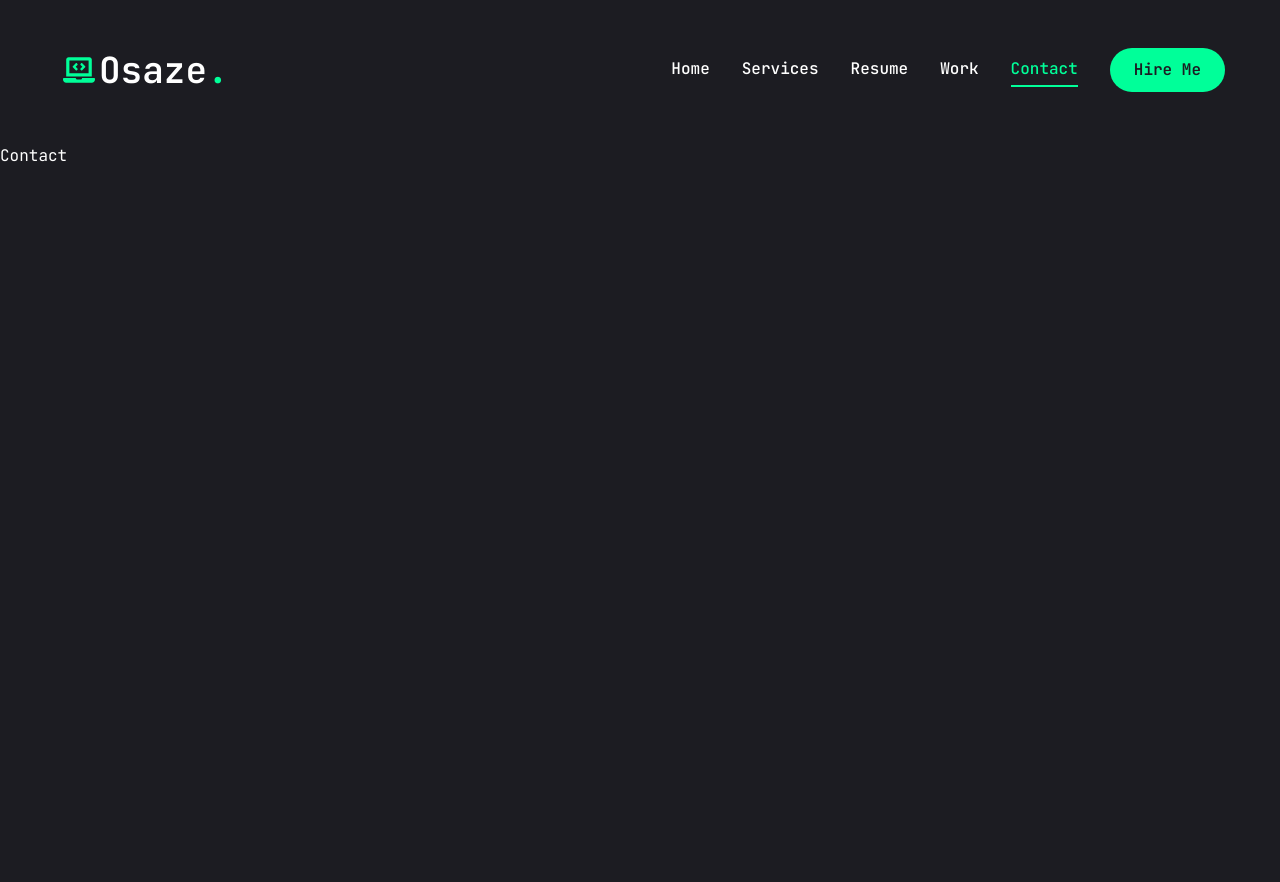
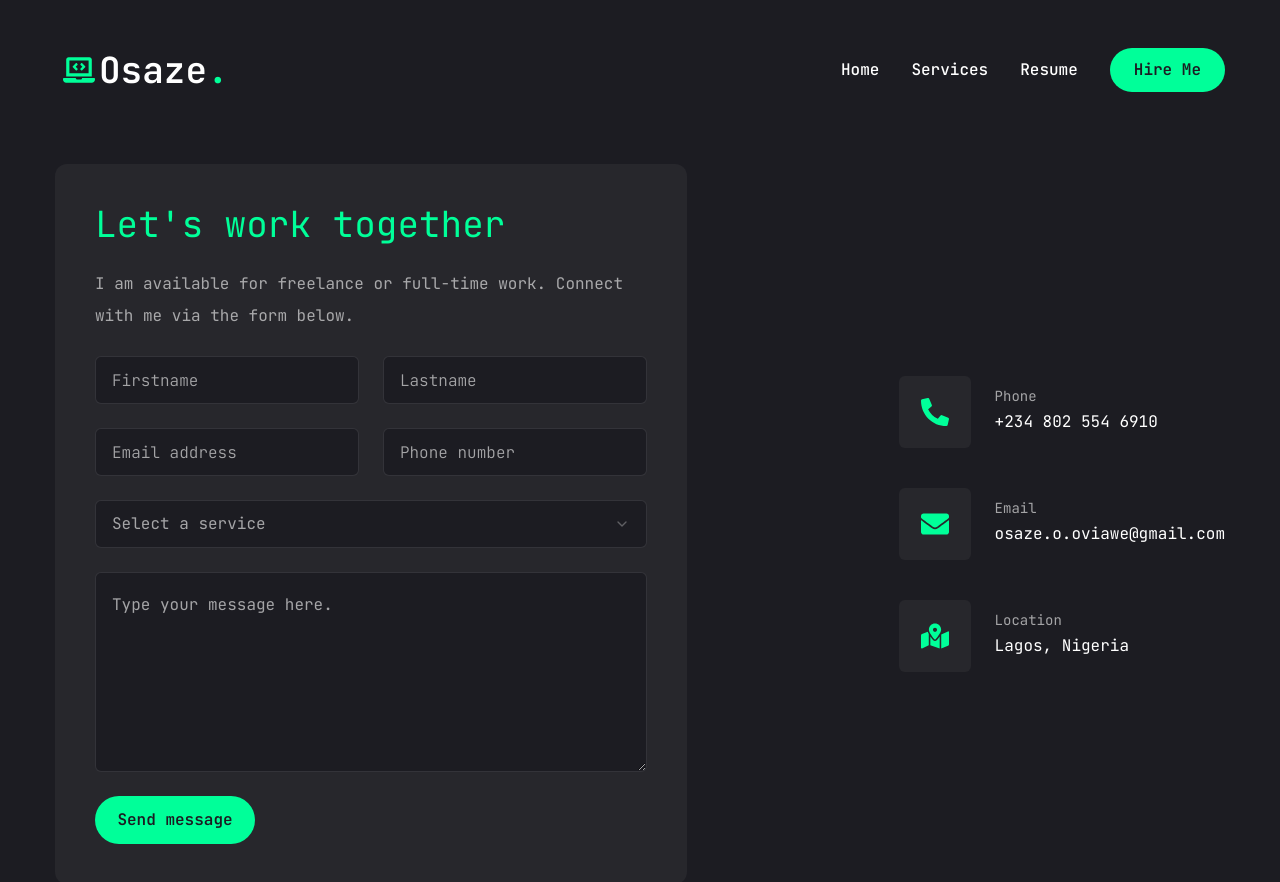
Before and after one commit to BigSazz/osaze-porfolio, a Next.js app: page /contact in a window 1280 px wide. Shown: the top 882 px of the page. Before the commit the page ends 800 px from the top, so only its background shows below. Built offline with nearby package versions, Linux system fonts and the light colour scheme.

Commit message:
- update

```diff
--- a/app/contact/page.tsx
+++ b/app/contact/page.tsx
@@ -1,8 +1,122 @@
+"use client";
+
+import { Button } from "@/components/ui/button";
+import { Input } from "@/components/ui/input";
+import { Textarea } from "@/components/ui/textarea";
+
+import {
+  Select,
+  SelectContent,
+  SelectGroup,
+  SelectItem,
+  SelectLabel,
+  SelectTrigger,
+  SelectValue,
+} from "@/components/ui/select";
+
+import { FaPhoneAlt, FaEnvelope, FaMapMarkedAlt } from "react-icons/fa";
+import { motion } from "framer-motion";
+
+const info = [
+  {
+    icon: <FaPhoneAlt />,
+    title: "Phone",
+    value: "+234 802 554 6910",
+  },
+  {
+    icon: <FaEnvelope />,
+    title: "Email",
+    value: "osaze.o.oviawe@gmail.com",
+  },
+  {
+    icon: <FaMapMarkedAlt />,
+    title: "Location",
+    value: "Lagos, Nigeria",
+  },
+];
+
 const Contact = () => {
   return (
-    <div>
-      <h1>Contact</h1>
-    </div>
+    <motion.section
+      initial={{ opacity: 0 }}
+      animate={{
+        opacity: 1,
+        transition: {
+          delay: 0.4,
+          duration: 0.4,
+          ease: "easeIn",
+        },
+      }}
+      className="py-6"
+    >
+      <div className="container mx-auto">
+        <div className="flex flex-col xl:flex-row gap-[30px]">
+          {/*form*/}
+          <div className="xl:w-[54%] order-2 xl:order-none">
+            <form className="flex flex-col gap-6 p-10 bg-[#27272c] rounded-xl">
+              <h3 className="text-4xl text-accent">Let's work together</h3>
+              <p className="text-white/60">
+                I am available for freelance or full-time work. Connect with me
+                via the form below.
+              </p>
+              {/*input*/}
+              <div className="grid grid-cols-1 md:grid-cols-2 gap-6">
+                <Input type="firstname" placeholder="Firstname" />
+                <Input type="lastname" placeholder="Lastname" />
+                <Input type="email" placeholder="Email address" />
+                <Input type="phone" placeholder="Phone number" />
+              </div>
+              {/*select*/}
+              <Select>
+                <SelectTrigger className="w-full">
+                  <SelectValue placeholder="Select a service" />
+                </SelectTrigger>
+                <SelectContent>
+                  <SelectGroup>
+                    <SelectLabel>Select a services</SelectLabel>
+                    <SelectItem value="web_development">
+                      Web Development
+                    </SelectItem>
+                    <SelectItem value="api_integration">
+                      Api Integration
+                    </SelectItem>
+                    <SelectItem value="e_commerce">E-Commerce</SelectItem>
+                    <SelectItem value="wed_performance_optimizationo">
+                      Web Performance Optimization
+                    </SelectItem>
+                  </SelectGroup>
+                </SelectContent>
+              </Select>
+              {/*textarea*/}
+              <Textarea
+                className="h-[200px]"
+                placeholder="Type your message here."
+              />
+              {/*button*/}
+              <Button size="md" className="max-w-40">
+                Send message
+              </Button>
+            </form>
+          </div>
+          {/*contact info*/}
+          <div className="flex-1 flex items-center xl:justify-end order-1 xl:order-none mb-8 xl:mb-0">
+            <ul className="flex flex-col gap-10">
+              {info.map((item, index) => (
+                <li key={index} className="flex items-center gap-6">
+                  <div className="w-[52px] h-[52px] xl:w-[72px] xl:h-[72px] bg-[#27272c] rounded-md flex items-center justify-center">
+                    <span className="text-accent text-[28px]">{item.icon}</span>
+                  </div>
+                  <div className="flex-1">
+                    <h5 className="text-sm text-white/60">{item.title}</h5>
+                    <p className="text-white">{item.value}</p>
+                  </div>
+                </li>
+              ))}
+            </ul>
+          </div>
+        </div>
+      </div>
+    </motion.section>
   );
 };
 
--- a/app/page.tsx
+++ b/app/page.tsx
@@ -25,7 +25,7 @@
             </h1>
             <p className="max-w-[500px] mb-4 text-white/60">
               I specialize in building and optimizing user-centric web
-              applications with over 4 years of experience in React and Next.js.
+              applications with over 5 years of experience in React and Next.js.
               I have a strong track record of improving user experiences and
               website performance.
             </p>
@@ -41,7 +41,7 @@
                 size="lg"
                 className="uppercase flex items-center gap-2"
               >
-                <Link href="/assets/Osaze-Oviawe-Resume-2024.pdf">
+                <Link href="/assets/Osaze-Oviawe-Resume-2025.pdf">
                   <span>Download CV</span>
                 </Link>
                 <FiDownload className="size-4" />
--- a/app/resume/page.tsx
+++ b/app/resume/page.tsx
@@ -41,8 +41,8 @@
   goal: "Aspiring to work on more innovative projects that challenge my skills and contribute to impactful digital experiences.",
   info: [
     { fieldName: "Name", filedValue: "Osaze Oviawe" },
-    { fieldName: "Phone", filedValue: "+2348025546910" },
-    { fieldName: "Experience", filedValue: "4+ Years" },
+    { fieldName: "Phone", filedValue: "+234 802 554 6910" },
+    { fieldName: "Experience", filedValue: "5+ Years" },
     { fieldName: "Nationality", filedValue: "Nigerian" },
     { fieldName: "Email", filedValue: "osaze.o.oviawe@gmail.com" },
     { fieldName: "Freelance", filedValue: "Available" },
@@ -55,22 +55,31 @@
   icon: <FaBriefcase />,
   title: "My Experience",
   description:
-    "I bring over 4 years of expertise as a Frontend Developer, focusing on React and Next.js to create user-centric web applications. With a proven track record in enhancing user experiences and optimizing website performance, I excel in collaborating with cross-functional teams to deliver scalable solutions. Here are highlights from my journey:",
+    "I bring over 5 years of expertise as a Frontend Developer, focusing on React and Next.js to create user-centric web applications. With a proven track record in enhancing user experiences and optimizing website performance, I excel in collaborating with cross-functional teams to deliver scalable solutions. Here are highlights from my journey:",
   items: [
     {
       company: "Sendbox Software Technologies",
       position: "Frontend Developer",
       duration: "2020 - Present",
+      type: "Full-time",
+    },
+    {
+      company: "Conjure",
+      position: "Frontend Developer",
+      duration: "2024 - 2025",
+      type: "Contract",
     },
     {
       company: "EverySell",
       position: "Frontend Developer",
       duration: "2021 - 2022",
+      type: "Contract",
     },
     {
       company: "Microsmart Solutions Ltd",
       position: "Frontend Developer",
       duration: "2019 - 2020",
+      type: "Full-time",
     },
   ],
 };
@@ -156,7 +165,7 @@
       animate={{
         opacity: 1,
         transition: {
-          delay: 2.4,
+          delay: 0.4,
           duration: 0.4,
           ease: "easeIn",
         },
@@ -184,21 +193,25 @@
                 <p className="max-w-[600px] text-white/60 mx-auto xl:mx-0">
                   {experience.description}
                 </p>
-                <ScrollArea className="h-[400px]">
+                <ScrollArea className="h-[450px]">
                   <ul className="grid grid-cols-1 lg:grid-cols-2 gap-[30px]">
                     {experience.items.map((item, idx) => {
                       return (
                         <li
                           key={idx}
-                          className="bg-[#232329] h-[184px] py-6 px-10 rounded-xl flex flex-col justify-center items-center lg:items-start gap-1"
+                          className="bg-[#232329] h-[200px] py-10 px-10 rounded-xl flex flex-col justify-center items-center lg:items-start gap-1"
                         >
-                          <span className="text-accent">{item.duration}</span>
-                          <h3 className="text-xl max-w-[260px] min-h-[60px] text-center lg:text-left">
-                            {item.position}
-                          </h3>
+                          <>
+                            <span className="text-accent">{item.duration}</span>
+                            <h3 className="text-xl max-w-[260px] min-h-[60px] text-center lg:text-left">
+                              {item.position}
+                            </h3>
+                          </>
                           <div className="flex items-center gap-3">
                             <span className="w-[6px] h-[6px] rounded-full bg-accent"></span>
-                            <p className="text-white/60">{item.company}</p>
+                            <p className="text-white/60">
+                              {item.company} - {item.type}
+                            </p>
                           </div>
                         </li>
                       );
--- a/app/services/page.tsx
+++ b/app/services/page.tsx
@@ -43,7 +43,7 @@
           initial={{ opacity: 0 }}
           animate={{
             opacity: 1,
-            transition: { delay: 2.4, duration: 0.4, ease: "easeIn" },
+            transition: { delay: 0.4, duration: 0.4, ease: "easeIn" },
           }}
           className="grid grid-cols-1 md:grid-cols-2 gap-[60px]"
         >
--- a/app/work/page.tsx
+++ b/app/work/page.tsx
@@ -79,7 +79,7 @@
       initial={{ opacity: 0 }}
       animate={{
         opacity: 1,
-        transition: { delay: 2.4, duration: 0.4, ease: "easeIn" },
+        transition: { delay: 0.4, duration: 0.4, ease: "easeIn" },
       }}
       className="min-h-[80vh] flex flex-col justify-center py-12 xl:px-0"
     >
--- a/components/DesktopNav.tsx
+++ b/components/DesktopNav.tsx
@@ -17,14 +17,14 @@
     name: "Resume",
     path: "/resume",
   },
-  {
-    name: "Work",
-    path: "/work",
-  },
-  {
-    name: "Contact",
-    path: "/contact",
-  },
+  // {
+  //   name: "Work",
+  //   path: "/work",
+  // },
+  // {
+  //   name: "Contact",
+  //   path: "/contact",
+  // },
 ];
 
 export const DesktopNav = () => {
--- a/components/Stats.tsx
+++ b/components/Stats.tsx
@@ -5,7 +5,7 @@
 
 const stats = [
   {
-    num: 4,
+    num: 5,
     text: "+ Years of Experience",
   },
   {
--- a/components/ui/input.tsx
+++ b/components/ui/input.tsx
@@ -1,6 +1,6 @@
-import * as React from "react"
+import * as React from "react";
 
-import { cn } from "@/lib/utils"
+import { cn } from "@/lib/utils";
 
 export interface InputProps
   extends React.InputHTMLAttributes<HTMLInputElement> {}
@@ -11,15 +11,15 @@
       <input
         type={type}
         className={cn(
-          "flex h-10 w-full rounded-md border border-slate-200 bg-white px-3 py-2 text-sm ring-offset-white file:border-0 file:bg-transparent file:text-sm file:font-medium placeholder:text-slate-500 focus-visible:outline-none focus-visible:ring-2 focus-visible:ring-slate-950 focus-visible:ring-offset-2 disabled:cursor-not-allowed disabled:opacity-50 dark:border-slate-800 dark:bg-slate-950 dark:ring-offset-slate-950 dark:placeholder:text-slate-400 dark:focus-visible:ring-slate-300",
-          className
+          "flex h-[48px] rounded-md border border-white/10 outline-none focus:ring-2 focus:ring-accent focus:ring-opacity-50 font-light bg-primary px-4 py-5 text-base placeholder:text-white/60",
+          className,
         )}
         ref={ref}
         {...props}
       />
-    )
-  }
-)
-Input.displayName = "Input"
+    );
+  },
+);
+Input.displayName = "Input";
 
-export { Input }
+export { Input };
--- a/components/ui/select.tsx
+++ b/components/ui/select.tsx
@@ -1,16 +1,16 @@
-"use client"
+"use client";
 
-import * as React from "react"
-import * as SelectPrimitive from "@radix-ui/react-select"
-import { Check, ChevronDown, ChevronUp } from "lucide-react"
+import * as React from "react";
+import * as SelectPrimitive from "@radix-ui/react-select";
+import { Check, ChevronDown, ChevronUp } from "lucide-react";
 
-import { cn } from "@/lib/utils"
+import { cn } from "@/lib/utils";
 
-const Select = SelectPrimitive.Root
+const Select = SelectPrimitive.Root;
 
-const SelectGroup = SelectPrimitive.Group
+const SelectGroup = SelectPrimitive.Group;
 
-const SelectValue = SelectPrimitive.Value
+const SelectValue = SelectPrimitive.Value;
 
 const SelectTrigger = React.forwardRef<
   React.ElementRef<typeof SelectPrimitive.Trigger>,
@@ -19,8 +19,8 @@
   <SelectPrimitive.Trigger
     ref={ref}
     className={cn(
-      "flex h-10 w-full items-center justify-between rounded-md border border-slate-200 bg-white px-3 py-2 text-sm ring-offset-white placeholder:text-slate-500 focus:outline-none focus:ring-2 focus:ring-slate-950 focus:ring-offset-2 disabled:cursor-not-allowed disabled:opacity-50 [&>span]:line-clamp-1 dark:border-slate-800 dark:bg-slate-950 dark:ring-offset-slate-950 dark:placeholder:text-slate-400 dark:focus:ring-slate-300",
-      className
+      "flex h-[48px] w-full items-center justify-between rounded-md border border-white/10 bg-primary px-4 py-5 text-base text-white/60 placeholder:text-white/10 outline-none focus:ring-2 focus:ring-accent focus:ring-opacity-50",
+      className,
     )}
     {...props}
   >
@@ -29,8 +29,8 @@
       <ChevronDown className="h-4 w-4 opacity-50" />
     </SelectPrimitive.Icon>
   </SelectPrimitive.Trigger>
-))
-SelectTrigger.displayName = SelectPrimitive.Trigger.displayName
+));
+SelectTrigger.displayName = SelectPrimitive.Trigger.displayName;
 
 const SelectScrollUpButton = React.forwardRef<
   React.ElementRef<typeof SelectPrimitive.ScrollUpButton>,
@@ -40,14 +40,14 @@
     ref={ref}
     className={cn(
       "flex cursor-default items-center justify-center py-1",
-      className
+      className,
     )}
     {...props}
   >
     <ChevronUp className="h-4 w-4" />
   </SelectPrimitive.ScrollUpButton>
-))
-SelectScrollUpButton.displayName = SelectPrimitive.ScrollUpButton.displayName
+));
+SelectScrollUpButton.displayName = SelectPrimitive.ScrollUpButton.displayName;
 
 const SelectScrollDownButton = React.forwardRef<
   React.ElementRef<typeof SelectPrimitive.ScrollDownButton>,
@@ -57,15 +57,15 @@
     ref={ref}
     className={cn(
       "flex cursor-default items-center justify-center py-1",
-      className
+      className,
     )}
     {...props}
   >
     <ChevronDown className="h-4 w-4" />
   </SelectPrimitive.ScrollDownButton>
-))
+));
 SelectScrollDownButton.displayName =
-  SelectPrimitive.ScrollDownButton.displayName
+  SelectPrimitive.ScrollDownButton.displayName;
 
 const SelectContent = React.forwardRef<
   React.ElementRef<typeof SelectPrimitive.Content>,
@@ -75,10 +75,10 @@
     <SelectPrimitive.Content
       ref={ref}
       className={cn(
-        "relative z-50 max-h-96 min-w-[8rem] overflow-hidden rounded-md border border-slate-200 bg-white text-slate-950 shadow-md data-[state=open]:animate-in data-[state=closed]:animate-out data-[state=closed]:fade-out-0 data-[state=open]:fade-in-0 data-[state=closed]:zoom-out-95 data-[state=open]:zoom-in-95 data-[side=bottom]:slide-in-from-top-2 data-[side=left]:slide-in-from-right-2 data-[side=right]:slide-in-from-left-2 data-[side=top]:slide-in-from-bottom-2 dark:border-slate-800 dark:bg-slate-950 dark:text-slate-50",
+        "relative z-50 max-h-96 min-w-[8rem] overflow-hidden rounded-md border border-white/10 bg-primary text-white shadow-md data-[state=open]:animate-in data-[state=closed]:animate-out data-[state=closed]:fade-out-0 data-[state=open]:fade-in-0 data-[state=closed]:zoom-out-95 data-[state=open]:zoom-in-95 data-[side=bottom]:slide-in-from-top-2 data-[side=left]:slide-in-from-right-2 data-[side=right]:slide-in-from-left-2 data-[side=top]:slide-in-from-bottom-2 dark:border-slate-800 dark:bg-slate-950 dark:text-slate-50",
         position === "popper" &&
           "data-[side=bottom]:translate-y-1 data-[side=left]:-translate-x-1 data-[side=right]:translate-x-1 data-[side=top]:-translate-y-1",
-        className
+        className,
       )}
       position={position}
       {...props}
@@ -88,7 +88,7 @@
         className={cn(
           "p-1",
           position === "popper" &&
-            "h-[var(--radix-select-trigger-height)] w-full min-w-[var(--radix-select-trigger-width)]"
+            "h-[var(--radix-select-trigger-height)] w-full min-w-[var(--radix-select-trigger-width)]",
         )}
       >
         {children}
@@ -96,8 +96,8 @@
       <SelectScrollDownButton />
     </SelectPrimitive.Content>
   </SelectPrimitive.Portal>
-))
-SelectContent.displayName = SelectPrimitive.Content.displayName
+));
+SelectContent.displayName = SelectPrimitive.Content.displayName;
 
 const SelectLabel = React.forwardRef<
   React.ElementRef<typeof SelectPrimitive.Label>,
@@ -108,8 +108,8 @@
     className={cn("py-1.5 pl-8 pr-2 text-sm font-semibold", className)}
     {...props}
   />
-))
-SelectLabel.displayName = SelectPrimitive.Label.displayName
+));
+SelectLabel.displayName = SelectPrimitive.Label.displayName;
 
 const SelectItem = React.forwardRef<
   React.ElementRef<typeof SelectPrimitive.Item>,
@@ -118,8 +118,8 @@
   <SelectPrimitive.Item
     ref={ref}
     className={cn(
-      "relative flex w-full cursor-default select-none items-center rounded-sm py-1.5 pl-8 pr-2 text-sm outline-none focus:bg-slate-100 focus:text-slate-900 data-[disabled]:pointer-events-none data-[disabled]:opacity-50 dark:focus:bg-slate-800 dark:focus:text-slate-50",
-      className
+      "relative flex w-full cursor-default select-none items-center rounded-sm py-1.5 pl-8 pr-2 text-sm outline-none focus:bg-accent focus:text-primary data-[disabled]:pointer-events-none data-[disabled]:opacity-50 dark:focus:bg-slate-800 dark:focus:text-slate-50",
+      className,
     )}
     {...props}
   >
@@ -131,8 +131,8 @@
 
     <SelectPrimitive.ItemText>{children}</SelectPrimitive.ItemText>
   </SelectPrimitive.Item>
-))
-SelectItem.displayName = SelectPrimitive.Item.displayName
+));
+SelectItem.displayName = SelectPrimitive.Item.displayName;
 
 const SelectSeparator = React.forwardRef<
   React.ElementRef<typeof SelectPrimitive.Separator>,
@@ -143,8 +143,8 @@
     className={cn("-mx-1 my-1 h-px bg-slate-100 dark:bg-slate-800", className)}
     {...props}
   />
-))
-SelectSeparator.displayName = SelectPrimitive.Separator.displayName
+));
+SelectSeparator.displayName = SelectPrimitive.Separator.displayName;
 
 export {
   Select,
@@ -157,4 +157,4 @@
   SelectSeparator,
   SelectScrollUpButton,
   SelectScrollDownButton,
-}
+};
--- a/components/ui/textarea.tsx
+++ b/components/ui/textarea.tsx
@@ -1,6 +1,6 @@
-import * as React from "react"
+import * as React from "react";
 
-import { cn } from "@/lib/utils"
+import { cn } from "@/lib/utils";
 
 export interface TextareaProps
   extends React.TextareaHTMLAttributes<HTMLTextAreaElement> {}
@@ -10,15 +10,15 @@
     return (
       <textarea
         className={cn(
-          "flex min-h-[80px] w-full rounded-md border border-slate-200 bg-white px-3 py-2 text-sm ring-offset-white placeholder:text-slate-500 focus-visible:outline-none focus-visible:ring-2 focus-visible:ring-slate-950 focus-visible:ring-offset-2 disabled:cursor-not-allowed disabled:opacity-50 dark:border-slate-800 dark:bg-slate-950 dark:ring-offset-slate-950 dark:placeholder:text-slate-400 dark:focus-visible:ring-slate-300",
-          className
+          "flex min-h-[80px] w-full rounded-md border border-white/10 bg-primary px-4 py-5 text-base placeholder:text-white/60 focus-visible:outline-none focus-visible:ring-1 focus-visible:ring-accent focus-visible:ring-offset-0 disabled:cursor-not-allowed disabled:opacity-50",
+          className,
         )}
         ref={ref}
         {...props}
       />
-    )
-  }
-)
-Textarea.displayName = "Textarea"
+    );
+  },
+);
+Textarea.displayName = "Textarea";
 
-export { Textarea }
+export { Textarea };
```
Also changed, not shown: 2 other files (tests, documents, lock files or other folders).
